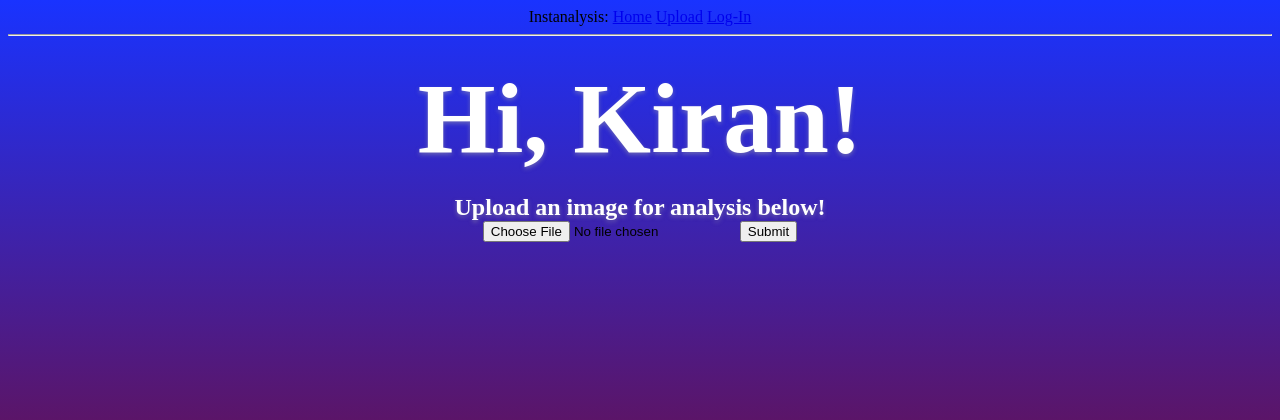
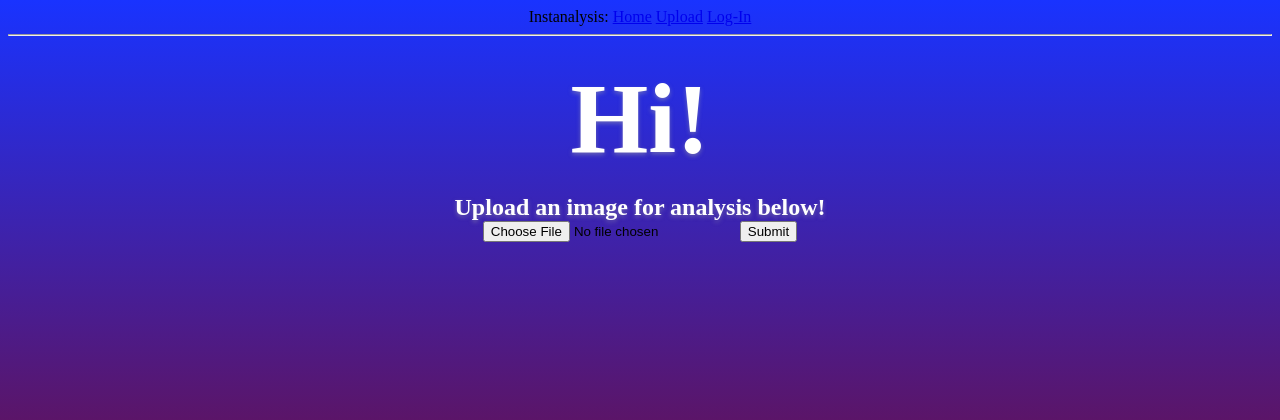
Before and after one commit to ArisPV/CS411-Project, a Flask app: page /upload in a window 1280 px wide. Shown: the top 420 px of the page. Run offline with Flask 2, Linux system fonts and the light colour scheme; parts of the project's set-up code (start-up, migrations or seed data) failed here and were passed over.

Commit message:
got rid of outdated user greeting parameters

```diff
--- a/instanalysis/app/routes.py
+++ b/instanalysis/app/routes.py
@@ -25,19 +25,17 @@ def check_login():
 @app.route('/')
 @app.route('/index')
 def index():
-	user = {'username': 'Kiran'}
 	logBool = check_login()
-	return render_template('index.html', title='Home', user=user, login=logBool)
+	return render_template('index.html', title='Home', login=logBool)
 
 @app.route('/upload', methods=['GET', 'POST'])
 def upload():
-	user = {'username': 'Kiran'}
 	logBool = check_login()
 	if request.method == 'POST' and 'photo' in request.files:
 		filename = photos.save(request.files['photo'])
 		results = analyze_file('static/img/' + filename)
-		return render_template('upload.html', title='Upload', user=user, file=filename, data=results, login=logBool)
-	return render_template('upload.html', title='Upload', user=user, login=logBool)
+		return render_template('upload.html', title='Upload', file=filename, data=results, login=logBool)
+	return render_template('upload.html', title='Upload', login=logBool)
 
 @app.route('/login')
 def login():
@@ -67,14 +65,12 @@ def auth():
 		#update login var
 		session['login'] = True
 		#go to homepage
-		user = {'username': 'Kiran'}
 		#redirect link to results page
 		#redirect = {'url':"/upload"}
 		redirect = "/upload"
-		return render_template('redirect.html', link=redirect, time=2)
+		return render_template('redirect.html', link=redirect, time=5)
 	else:
-		user = {'username': 'Kiran'}
-		return render_template('index.html', title='Home', user=user)
+		return render_template('index.html', title='Home')
 
 @app.route('/logout')
 def logout():
@@ -82,5 +78,4 @@ def logout():
 	obj = open('access_token.json', 'w')
 	obj.write('')
 	obj.close()
-	user = {'username': 'Kiran'}
-	return render_template('index.html', title='Home', user=user)
+	return render_template('index.html', title='Home')
--- a/instanalysis/app/templates/upload.html
+++ b/instanalysis/app/templates/upload.html
@@ -1,7 +1,7 @@
 {% extends "base.html" %}
 
 {% block content %}
-	<h1>Hi, {{ user.username }}!</h1>
+	<h1>Hi!</h1>
 	<h2>Upload an image for analysis below!</h2>
 	<form method=POST enctype=multipart/form-data action="{{ url_for('upload') }}">
     	<input type=file name=photo>
```
